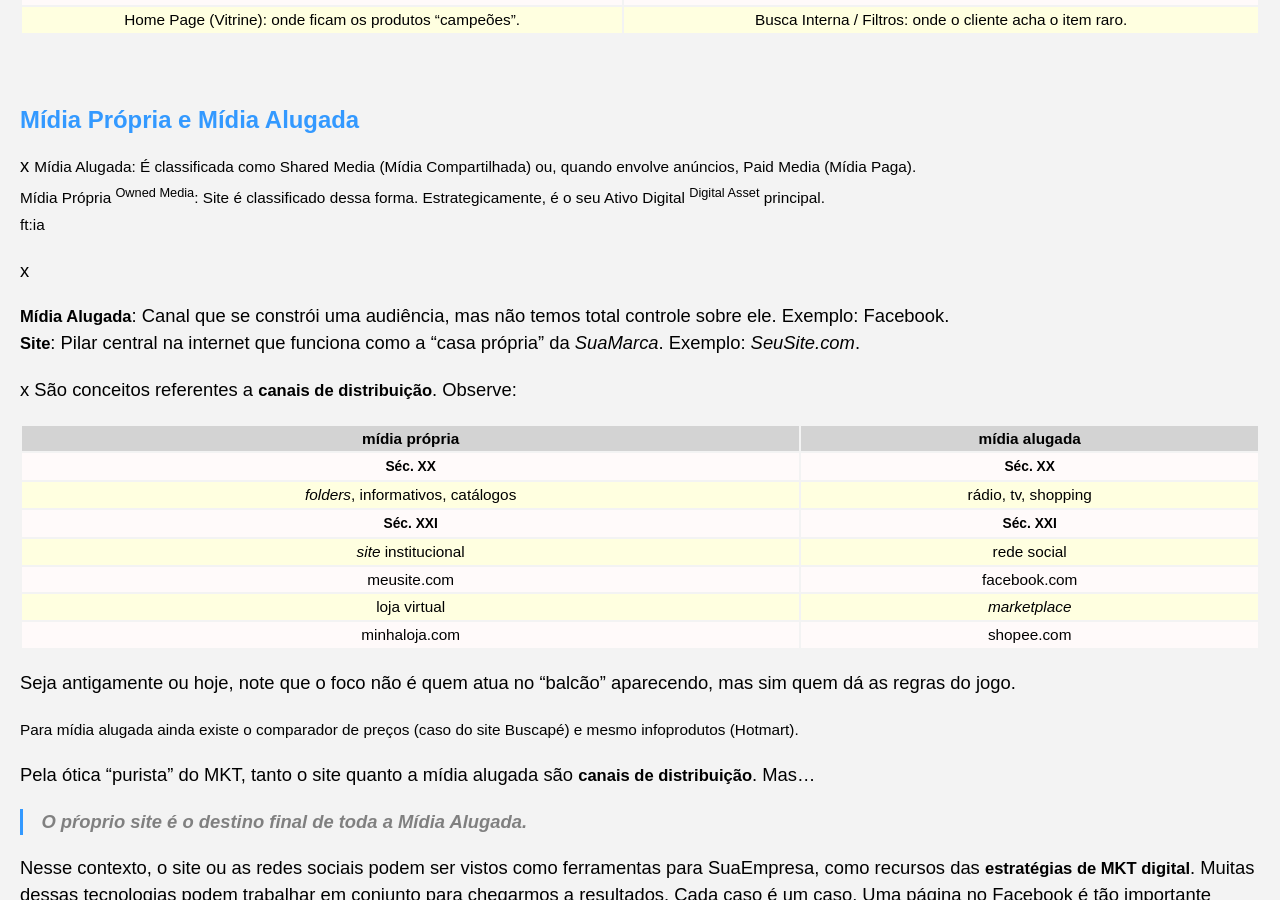
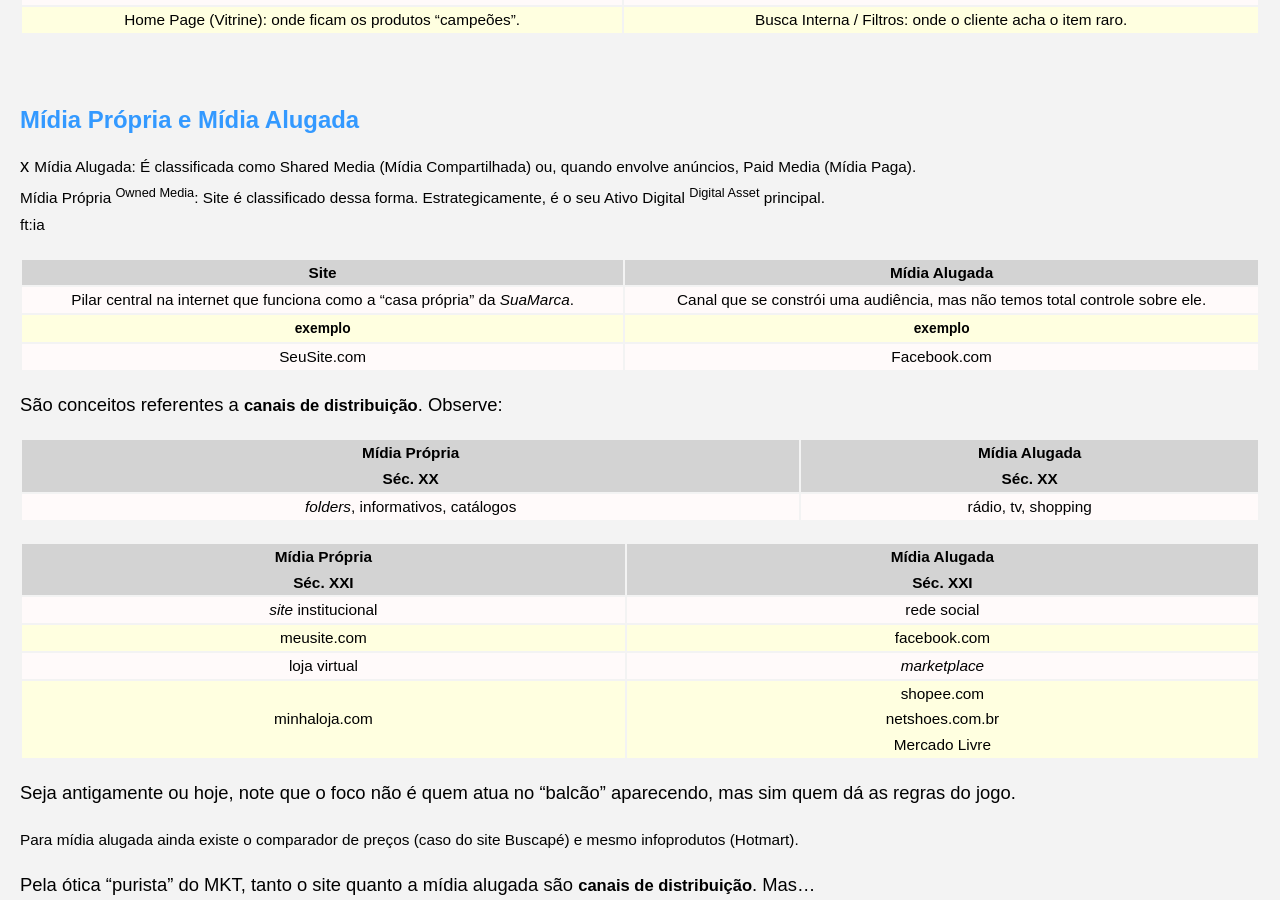
Before and after one commit to Joesynth/joesynth.github.io, a Jekyll site: the page built from _posts/2021-12-12-estrategias-de-mkt-digital.md, in a window 1280 px wide and 900 px high, scrolled down 3237 px. Built offline with Jekyll 4.4.1, drawn with Linux system fonts in a browser that asks for light colours.

Commit message:
Revise media comparison and examples in marketing post

```diff
--- a/_posts/2021-12-12-estrategias-de-mkt-digital.md
+++ b/_posts/2021-12-12-estrategias-de-mkt-digital.md
@@ -136,23 +136,24 @@
 ft:ia
 </small>
 
-x
+|Site|Mídia Alugada|
+|:---:|:---:|
+|Pilar central na internet que funciona como a "casa própria" da *SuaMarca*.|Canal que se constrói uma audiência, mas não temos total controle sobre ele.|
+|**exemplo**|**exemplo**|
+|SeuSite.com|Facebook.com|
 
-**Mídia Alugada**: Canal que se constrói uma audiência, mas não temos total controle sobre ele. Exemplo: Facebook.
-**Site**: Pilar central na internet que funciona como a "casa própria" da *SuaMarca*. Exemplo: *SeuSite.com*.
-
-x
 São conceitos referentes a **canais de distribuição**. Observe:
 
-|mídia própria|mídia alugada|
+|Mídia Própria<br />Séc. XX|Mídia Alugada<br />Séc. XX|
 |:---:|:---:|
-|**Séc. XX**|**Séc. XX**|
 |*folders*, informativos, catálogos|rádio, tv, shopping|
-|**Séc. XXI**|**Séc. XXI**|
+
+|Mídia Própria<br />Séc. XXI|Mídia Alugada<br />Séc. XXI|
+|:---:|:---:|
 |*site* institucional|rede social|
 |meusite.com|facebook.com|
 |loja virtual|*marketplace*|
-|minhaloja.com|shopee.com|
+|minhaloja.com|shopee.com<br />netshoes.com.br<br />Mercado Livre|
 
 Seja antigamente ou hoje, note que o foco não é quem atua no "balcão" aparecendo, mas sim quem dá as regras do jogo.
 
```
